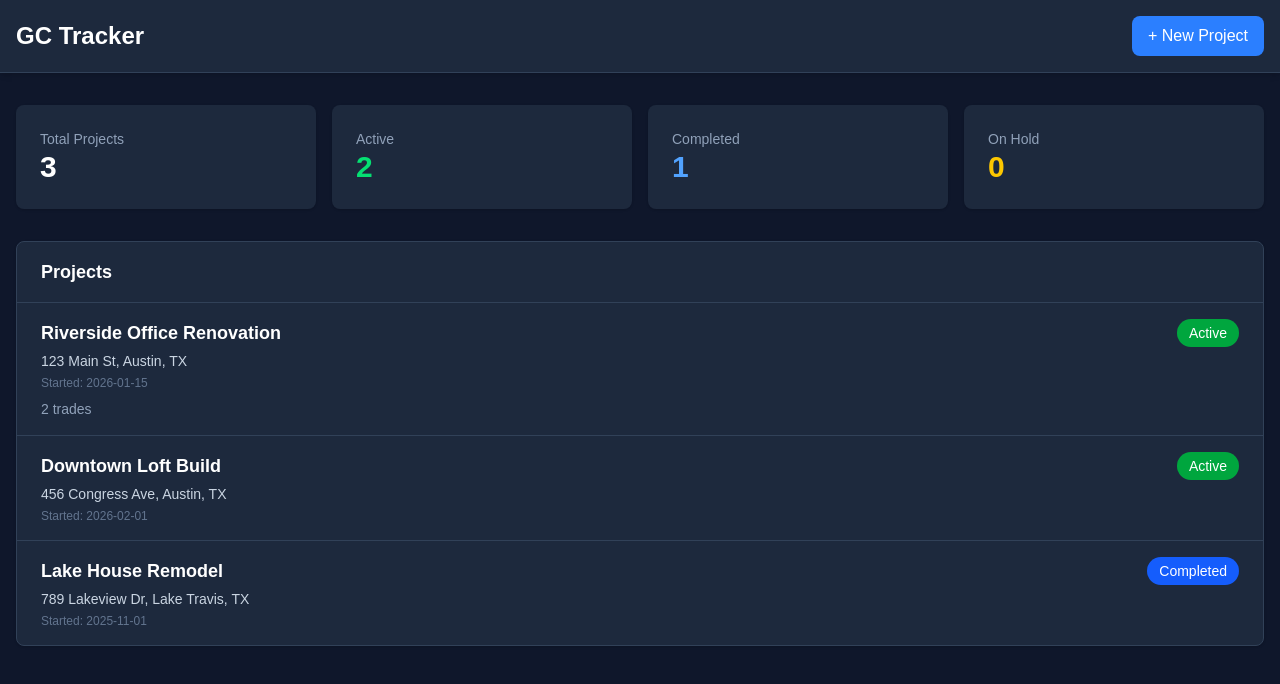
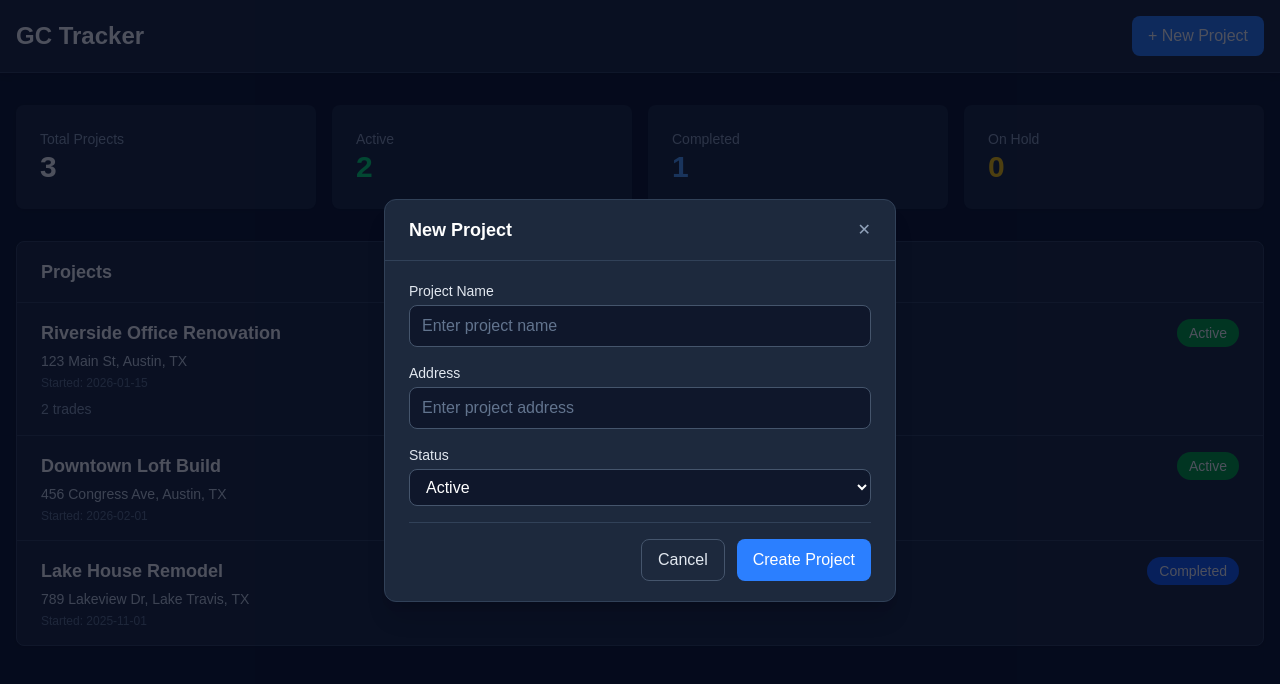
Before and after one commit to hak-tx/gc-tracker, a Next.js app: page / in a window 1280 px wide. Both pictures are taken after a click on the button "+ New Project". Shown: the top 684 px of the page. Built offline with nearby package versions, Linux system fonts and the light colour scheme.

Commit message:
Add working New Project modal with form

```diff
--- a/src/app/page.tsx
+++ b/src/app/page.tsx
@@ -118,10 +118,38 @@ const statusColors = {
 };
 
 export default function Dashboard() {
-  const [projects] = useState<Project[]>(mockProjects);
+  const [projects, setProjects] = useState<Project[]>(mockProjects);
+  const [isModalOpen, setIsModalOpen] = useState(false);
+  const [newProject, setNewProject] = useState({
+    name: "",
+    address: "",
+    status: "active" as Project["status"],
+  });
 
   const getStatusLabel = (status: string) => {
     return status.replace("_", " ").replace(/\b\w/g, (l) => l.toUpperCase());
+  };
+
+  const handleCreateProject = (e: React.FormEvent<HTMLFormElement>) => {
+    e.preventDefault();
+
+    const project: Project = {
+      id: Date.now().toString(),
+      name: newProject.name.trim(),
+      address: newProject.address.trim(),
+      status: newProject.status,
+      startDate: new Date().toISOString().slice(0, 10),
+      subs: [],
+    };
+
+    setProjects((currentProjects) => [project, ...currentProjects]);
+    setNewProject({ name: "", address: "", status: "active" });
+    setIsModalOpen(false);
+  };
+
+  const closeModal = () => {
+    setNewProject({ name: "", address: "", status: "active" });
+    setIsModalOpen(false);
   };
 
   return (
@@ -130,7 +158,10 @@ export default function Dashboard() {
       <header className="bg-slate-800 shadow-md border-b border-slate-700">
         <div className="max-w-7xl mx-auto px-4 py-4 flex justify-between items-center">
           <h1 className="text-2xl font-bold text-white">GC Tracker</h1>
-          <button className="bg-blue-500 text-white px-4 py-2 rounded-lg hover:bg-blue-600 transition font-medium">
+          <button
+            onClick={() => setIsModalOpen(true)}
+            className="bg-blue-500 text-white px-4 py-2 rounded-lg hover:bg-blue-600 transition font-medium"
+          >
             + New Project
           </button>
         </div>
@@ -204,6 +235,112 @@ export default function Dashboard() {
           </div>
         </div>
       </main>
+
+      {isModalOpen && (
+        <div className="fixed inset-0 z-50 flex items-center justify-center bg-slate-950/70 px-4">
+          <div className="w-full max-w-lg rounded-xl border border-slate-700 bg-slate-800 shadow-xl">
+            <div className="flex items-center justify-between border-b border-slate-700 px-6 py-4">
+              <h2 className="text-lg font-semibold text-white">New Project</h2>
+              <button
+                type="button"
+                onClick={closeModal}
+                className="text-slate-400 transition hover:text-white"
+                aria-label="Close new project modal"
+              >
+                ✕
+              </button>
+            </div>
+
+            <form onSubmit={handleCreateProject} className="space-y-4 px-6 py-5">
+              <div>
+                <label
+                  htmlFor="project-name"
+                  className="mb-1 block text-sm font-medium text-slate-200"
+                >
+                  Project Name
+                </label>
+                <input
+                  id="project-name"
+                  type="text"
+                  required
+                  value={newProject.name}
+                  onChange={(e) =>
+                    setNewProject((current) => ({
+                      ...current,
+                      name: e.target.value,
+                    }))
+                  }
+                  className="w-full rounded-lg border border-slate-600 bg-slate-900 px-3 py-2 text-white placeholder-slate-500 outline-none ring-0 transition focus:border-blue-500"
+                  placeholder="Enter project name"
+                />
+              </div>
+
+              <div>
+                <label
+                  htmlFor="project-address"
+                  className="mb-1 block text-sm font-medium text-slate-200"
+                >
+                  Address
+                </label>
+                <input
+                  id="project-address"
+                  type="text"
+                  required
+                  value={newProject.address}
+                  onChange={(e) =>
+                    setNewProject((current) => ({
+                      ...current,
+                      address: e.target.value,
+                    }))
+                  }
+                  className="w-full rounded-lg border border-slate-600 bg-slate-900 px-3 py-2 text-white placeholder-slate-500 outline-none ring-0 transition focus:border-blue-500"
+                  placeholder="Enter project address"
+                />
+              </div>
+
+              <div>
+                <label
+                  htmlFor="project-status"
+                  className="mb-1 block text-sm font-medium text-slate-200"
+                >
+                  Status
+                </label>
+                <select
+                  id="project-status"
+                  value={newProject.status}
+                  onChange={(e) =>
+                    setNewProject((current) => ({
+                      ...current,
+                      status: e.target.value as Project["status"],
+                    }))
+                  }
+                  className="w-full rounded-lg border border-slate-600 bg-slate-900 px-3 py-2 text-white outline-none ring-0 transition focus:border-blue-500"
+                >
+                  <option value="active">Active</option>
+                  <option value="on_hold">On Hold</option>
+                  <option value="completed">Completed</option>
+                </select>
+              </div>
+
+              <div className="flex justify-end gap-3 border-t border-slate-700 pt-4">
+                <button
+                  type="button"
+                  onClick={closeModal}
+                  className="rounded-lg border border-slate-600 px-4 py-2 font-medium text-slate-200 transition hover:bg-slate-700"
+                >
+                  Cancel
+                </button>
+                <button
+                  type="submit"
+                  className="rounded-lg bg-blue-500 px-4 py-2 font-medium text-white transition hover:bg-blue-600"
+                >
+                  Create Project
+                </button>
+              </div>
+            </form>
+          </div>
+        </div>
+      )}
     </div>
   );
 }
```
